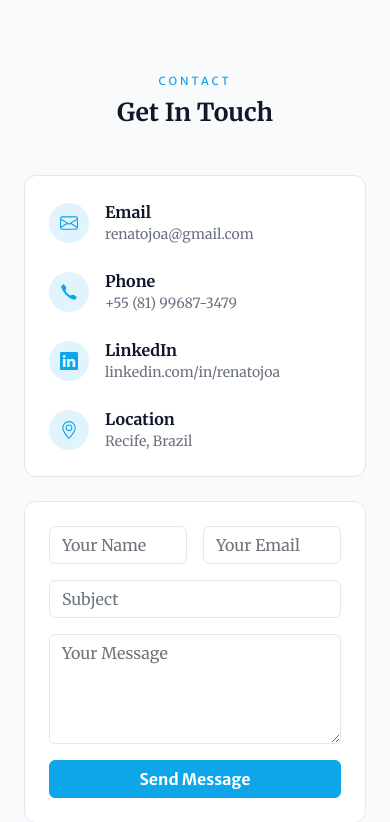
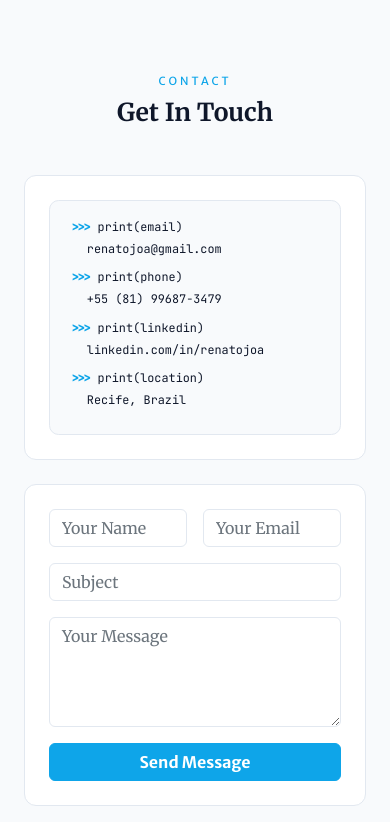
Before and after one commit to renatojoa/myPortal, a PHP site: page / in a window 390 px wide. Shown: the part 4682-5504 px from the top of the page. Run offline with PHP 8.4, Linux system fonts and the light colour scheme; some libraries are stand-ins or nearby versions.

Commit message:
style: contact info block as a Python REPL (print statements)
Email/Phone/LinkedIn/Location now render as >>> print(x) / output
pairs, reusing the About section's assert-block code styling instead
of icon rows. Dropped the now-unused contact_*_label i18n keys.

```diff
--- a/css/guardian-section.css
+++ b/css/guardian-section.css
@@ -201,6 +201,7 @@
 .about-asserts .a-fail { color: #ef4444; }
 .about-asserts .a-error { color: #ef4444; opacity: 0.85; padding-left: 1.1rem; }
 .about-asserts .a-summary { color: var(--text-muted); padding-left: 1.1rem; font-style: italic; }
+.about-asserts .out-val { color: var(--text-primary); padding-left: 1.1rem; margin-bottom: 0.4rem; }
 
 /* Hero terminal — titlebar tab + log */
 .terminal-tab {
--- a/index.html
+++ b/index.html
@@ -28,7 +28,7 @@
   <link href="https://fonts.googleapis.com/css2?family=Merriweather+Sans:wght@400;700&family=Merriweather:ital,wght@0,300;0,400;0,700;1,300;1,400&family=JetBrains+Mono:wght@400;500&display=swap" rel="stylesheet" />
   <link href="css/styles.css?v=5" rel="stylesheet" />
   <link href="css/components.css?v=5" rel="stylesheet" />
-  <link href="css/guardian-section.css?v=7" rel="stylesheet" />
+  <link href="css/guardian-section.css?v=8" rel="stylesheet" />
 </head>
 
 <body id="page-top">
@@ -512,41 +512,15 @@
     <div class="row g-4">
       <div class="col-lg-4">
         <div class="contact-info-card">
-          <div class="d-flex align-items-center gap-3 mb-4">
-            <div class="contact-icon-wrap">
-              <svg xmlns="http://www.w3.org/2000/svg" width="18" height="18" fill="currentColor" viewBox="0 0 16 16"><path d="M0 4a2 2 0 0 1 2-2h12a2 2 0 0 1 2 2v8a2 2 0 0 1-2 2H2a2 2 0 0 1-2-2zm2-1a1 1 0 0 0-1 1v.217l7 4.2 7-4.2V4a1 1 0 0 0-1-1zm13 2.383-4.708 2.825L15 11.105V5.383zm-.034 6.876-5.64-3.471L8 9.583l-1.326-.795-5.64 3.47A1 1 0 0 0 2 13h12a1 1 0 0 0 .966-.741zM1 11.105l4.708-2.897L1 5.383z"/></svg>
-            </div>
-            <div>
-              <div class="fw-bold" style="color:var(--text-primary)" data-i18n="contact_email_label">Email</div>
-              <div class="text-muted small">renatojoa@gmail.com</div>
-            </div>
-          </div>
-          <div class="d-flex align-items-center gap-3 mb-4">
-            <div class="contact-icon-wrap">
-              <svg xmlns="http://www.w3.org/2000/svg" width="18" height="18" fill="currentColor" viewBox="0 0 16 16"><path d="M3.654 1.328a.678.678 0 0 0-1.015-.063L1.605 2.3c-.483.484-.661 1.169-.45 1.77a17.568 17.568 0 0 0 4.168 6.608 17.569 17.569 0 0 0 6.608 4.168c.601.211 1.286.033 1.77-.45l1.034-1.034a.678.678 0 0 0-.063-1.015l-2.307-1.794a.678.678 0 0 0-.58-.122l-2.19.547a1.745 1.745 0 0 1-1.657-.459L5.482 8.062a1.745 1.745 0 0 1-.46-1.657l.548-2.19a.678.678 0 0 0-.122-.58z"/></svg>
-            </div>
-            <div>
-              <div class="fw-bold" style="color:var(--text-primary)" data-i18n="contact_phone_label">Phone</div>
-              <div class="text-muted small">+55 (81) 99687-3479</div>
-            </div>
-          </div>
-          <div class="d-flex align-items-center gap-3 mb-4">
-            <div class="contact-icon-wrap">
-              <svg xmlns="http://www.w3.org/2000/svg" width="18" height="18" fill="currentColor" viewBox="0 0 16 16"><path d="M0 1.146C0 .513.526 0 1.175 0h13.65C15.474 0 16 .513 16 1.146v13.708c0 .633-.526 1.146-1.175 1.146H1.175C.526 16 0 15.487 0 14.854zm4.943 12.248V6.169H2.542v7.225zm-1.2-8.212c.837 0 1.358-.554 1.358-1.248-.015-.709-.52-1.248-1.342-1.248-.822 0-1.359.54-1.359 1.248 0 .694.521 1.248 1.327 1.248zm4.908 8.212V9.359c0-.216.016-.432.08-.586.173-.431.568-.878 1.232-.878.869 0 1.216.662 1.216 1.634v3.865h2.401V9.25c0-2.22-1.184-3.252-2.764-3.252-1.274 0-1.845.7-2.165 1.193v.025h-.016l.016-.025V6.169h-2.4c.03.678 0 7.225 0 7.225z"/></svg>
-            </div>
-            <div>
-              <div class="fw-bold" style="color:var(--text-primary)" data-i18n="contact_linkedin_label">LinkedIn</div>
-              <div class="text-muted small">linkedin.com/in/renatojoa</div>
-            </div>
-          </div>
-          <div class="d-flex align-items-center gap-3">
-            <div class="contact-icon-wrap">
-              <svg xmlns="http://www.w3.org/2000/svg" width="18" height="18" fill="currentColor" viewBox="0 0 16 16"><path d="M12.166 8.94c-.524 1.062-1.234 2.12-1.96 3.07A31.493 31.493 0 0 1 8 14.58a31.481 31.481 0 0 1-2.206-2.57c-.726-.95-1.436-2.008-1.96-3.07C3.304 7.867 3 6.862 3 6a5 5 0 0 1 10 0c0 .862-.305 1.867-.834 2.94M8 16s6-5.686 6-10A6 6 0 0 0 2 6c0 4.314 6 10 6 10"/><path d="M8 8a2 2 0 1 1 0-4 2 2 0 0 1 0 4m0 1a3 3 0 1 0 0-6 3 3 0 0 0 0 6"/></svg>
-            </div>
-            <div>
-              <div class="fw-bold" style="color:var(--text-primary)" data-i18n="contact_location_label">Location</div>
-              <div class="text-muted small" data-i18n="contact_location_val">Recife, Brazil</div>
-            </div>
+          <div class="about-asserts contact-print">
+            <p class="aln"><span class="kw">&gt;&gt;&gt;</span> print(email)</p>
+            <p class="aln out-val">renatojoa@gmail.com</p>
+            <p class="aln"><span class="kw">&gt;&gt;&gt;</span> print(phone)</p>
+            <p class="aln out-val">+55 (81) 99687-3479</p>
+            <p class="aln"><span class="kw">&gt;&gt;&gt;</span> print(linkedin)</p>
+            <p class="aln out-val">linkedin.com/in/renatojoa</p>
+            <p class="aln"><span class="kw">&gt;&gt;&gt;</span> print(location)</p>
+            <p class="aln out-val" data-i18n="contact_location_val">Recife, Brazil</p>
           </div>
         </div>
       </div>
@@ -627,7 +601,7 @@
 <script src="https://cdn.jsdelivr.net/npm/bootstrap@5.2.3/dist/js/bootstrap.bundle.min.js"></script>
 <script src="https://cdn.jsdelivr.net/npm/@supabase/supabase-js@2/dist/umd/supabase.min.js"></script>
 <script src="https://cdn.jsdelivr.net/npm/lenis@1/dist/lenis.min.js"></script>
-<script src="js/i18n.js?v=5"></script>
+<script src="js/i18n.js?v=6"></script>
 <script src="js/data.js?v=5"></script>
 <script src="js/projects-section.js?v=5"></script>
 <script src="js/scripts.js?v=5"></script>
--- a/js/i18n.js
+++ b/js/i18n.js
@@ -68,10 +68,6 @@
 
       contact_label: 'Contact',
       contact_title: 'Get In Touch',
-      contact_email_label: 'Email',
-      contact_phone_label: 'Phone',
-      contact_linkedin_label: 'LinkedIn',
-      contact_location_label: 'Location',
       contact_location_val: 'Recife, Brazil',
       contact_name_ph: 'Your Name',
       contact_email_ph: 'Your Email',
@@ -151,10 +147,6 @@
 
       contact_label: 'Contato',
       contact_title: 'Entre em Contato',
-      contact_email_label: 'Email',
-      contact_phone_label: 'Telefone',
-      contact_linkedin_label: 'LinkedIn',
-      contact_location_label: 'Localização',
       contact_location_val: 'Recife, Brasil',
       contact_name_ph: 'Seu Nome',
       contact_email_ph: 'Seu Email',
```
Also changed, not shown: FEATURES.md (+1 -0 lines), CHANGELOG.md.
